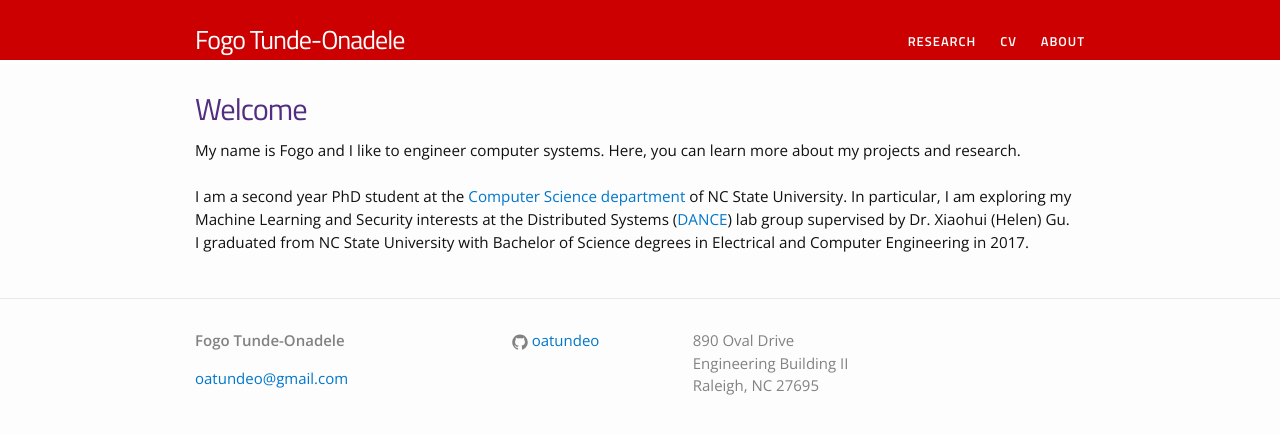
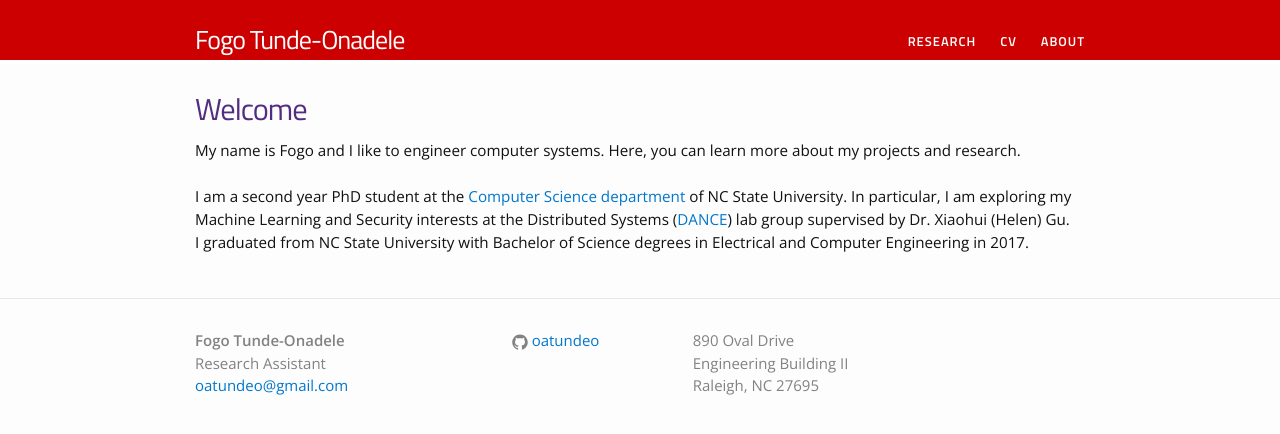
Before and after one commit to fogo-t-o/fogo-t-o.github.io, a Jekyll site: the page built from index.html, in a window 1280 px wide. Shown: the top 434 px of the page. Built offline with Jekyll 4.4.1, drawn with Linux system fonts in a browser that asks for light colours.

Commit message:
footer job title

```diff
--- a/_config.yml
+++ b/_config.yml
@@ -1,6 +1,6 @@
 # Site settings
 title: Fogo Tunde-Onadele
-job.title: Research Assistant
+job_title: Research Assistant
 email: oatundeo@gmail.com
 description:  > # this means to ignore newlines until "baseurl:"
   890 Oval Drive  <br/>
--- a/_includes/footer.html
+++ b/_includes/footer.html
@@ -8,7 +8,7 @@
       <div class="footer-col  footer-col-1">
         <ul class="contact-list">
           <li><strong>{{ site.title }}</strong></li>
-          <li><p class="text">{{ site.job.title }}</p></li>
+          <li>{{ site.job_title }}</li>
           <li><a href="mailto:{{ site.email }}">{{ site.email }}</a></li>
         </ul>
       </div>
```
